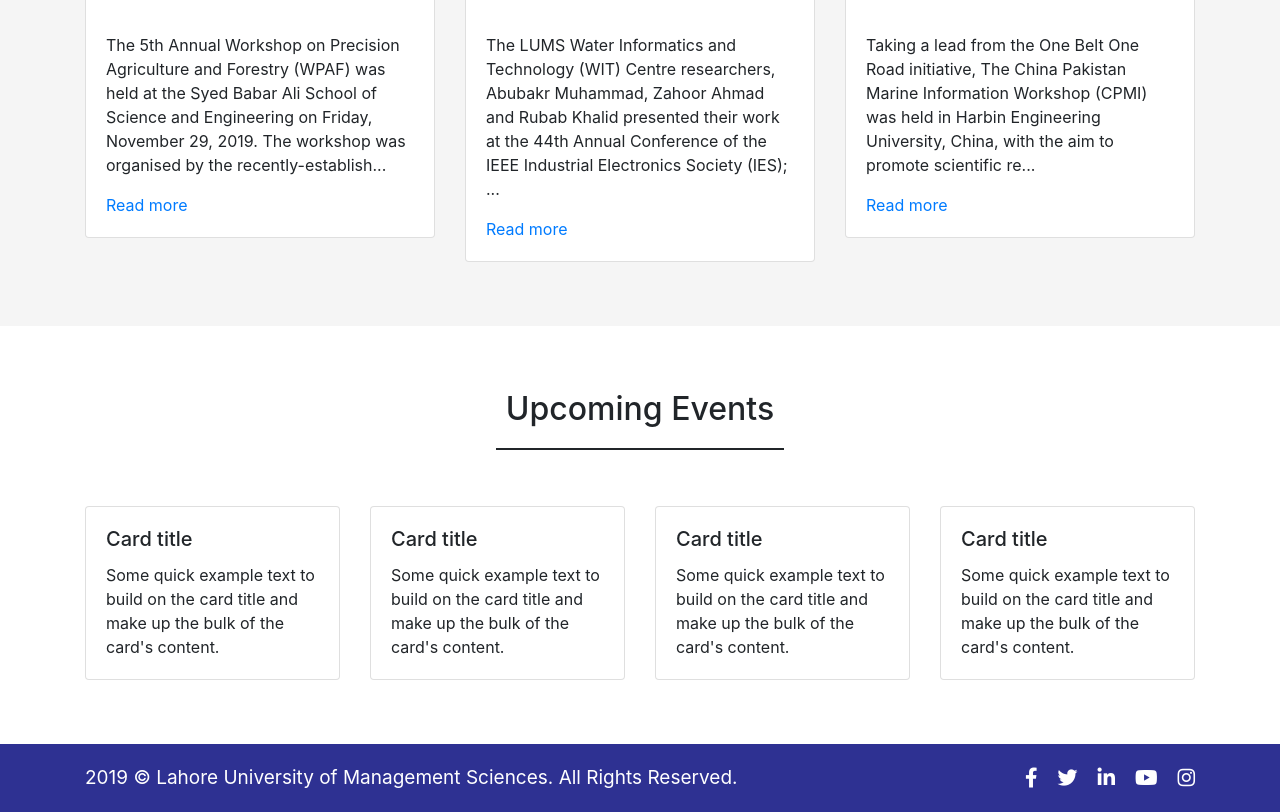
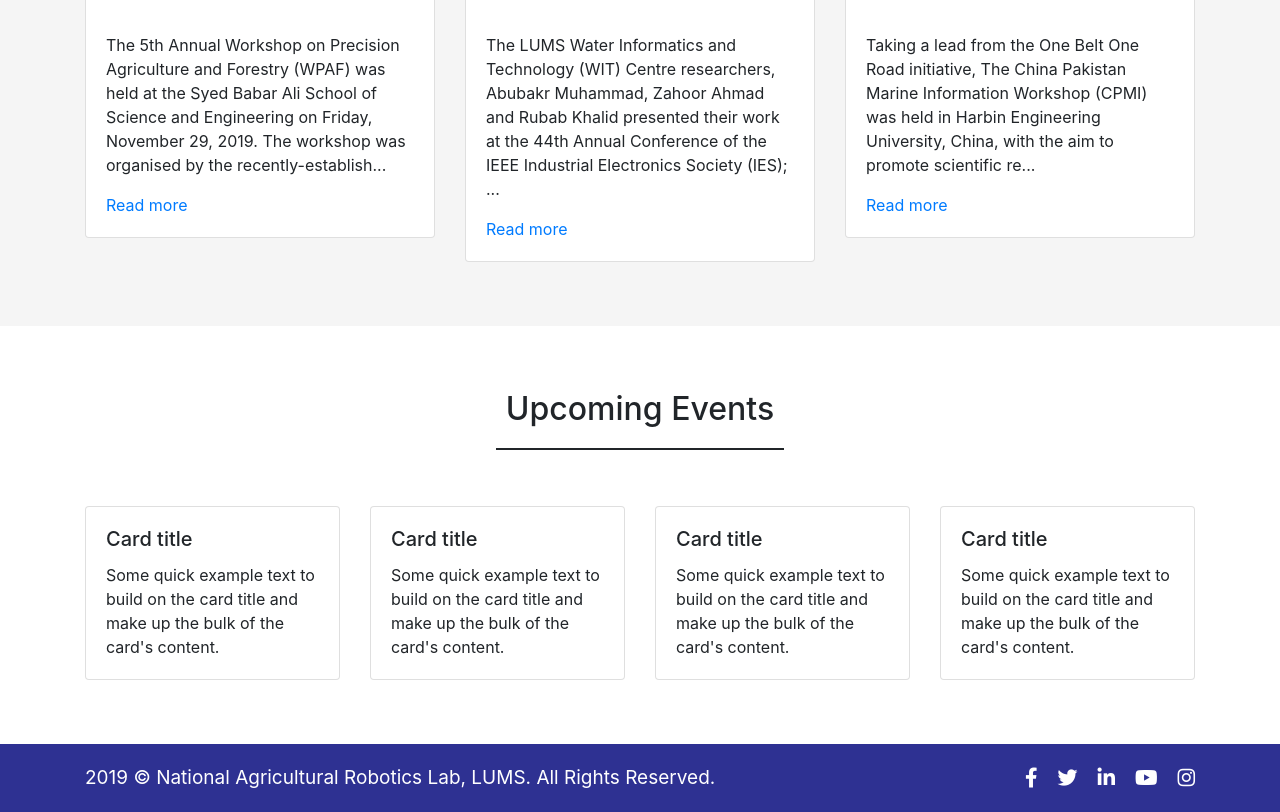
Before and after one commit to bilalhaider/narl-website, an Eleventy site: page data/index.md in a window 1280 px wide. Shown: the part 3632-4444 px from the top of the page. Built offline with nearby package versions, Linux system fonts and the light colour scheme; Eleventy itself is replaced by a stand-in of ours; files that its build step writes are made by us from their sources.

Commit message:
Updated copyright notice

```diff
--- a/layouts/master.liquid
+++ b/layouts/master.liquid
@@ -91,7 +91,7 @@
             <div class="container">
                 <div class="row">
                     <div class="col-sm-8">
-                        <p>2019 © Lahore University of Management Sciences. All Rights Reserved.</p>
+                        <p>2019 © National Agricultural Robotics Lab, LUMS. All Rights Reserved.</p>
                     </div>
                     <div class="col-sm-4">
                         <div class="flex-container">
```
